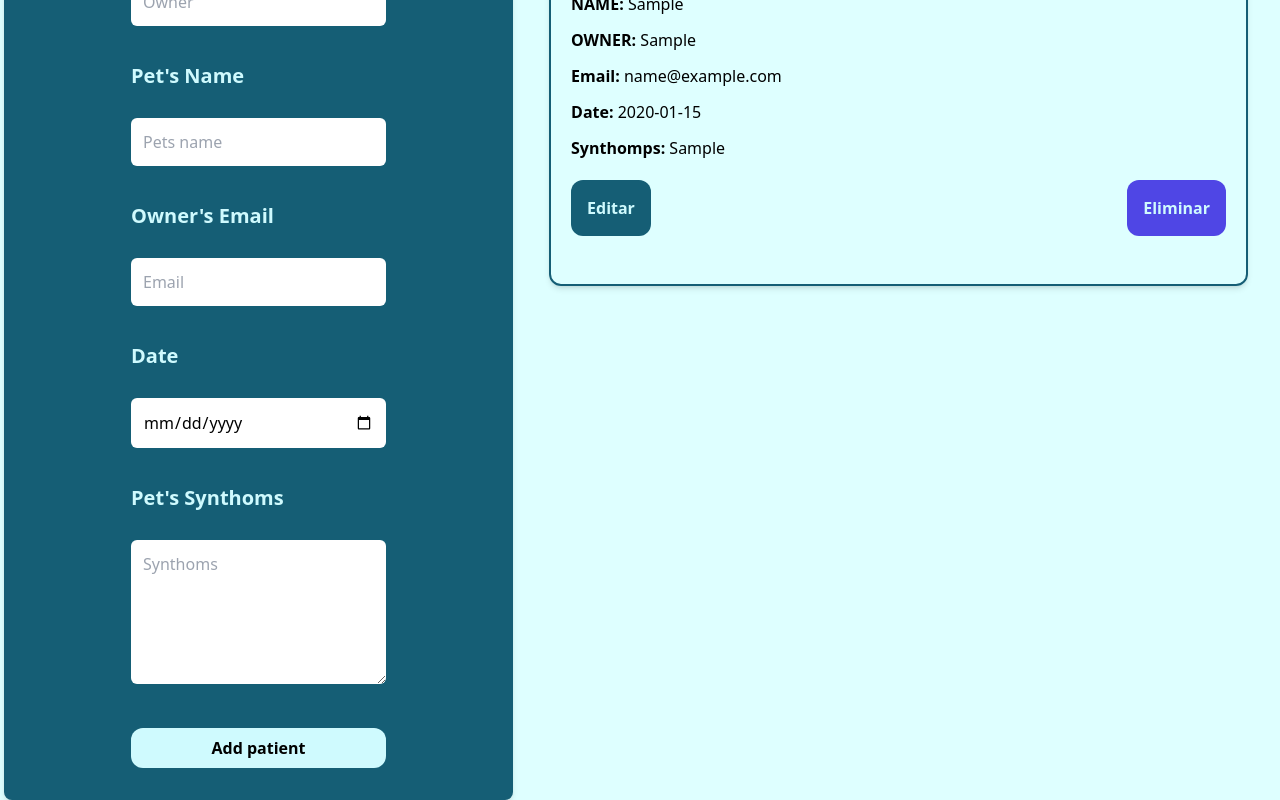
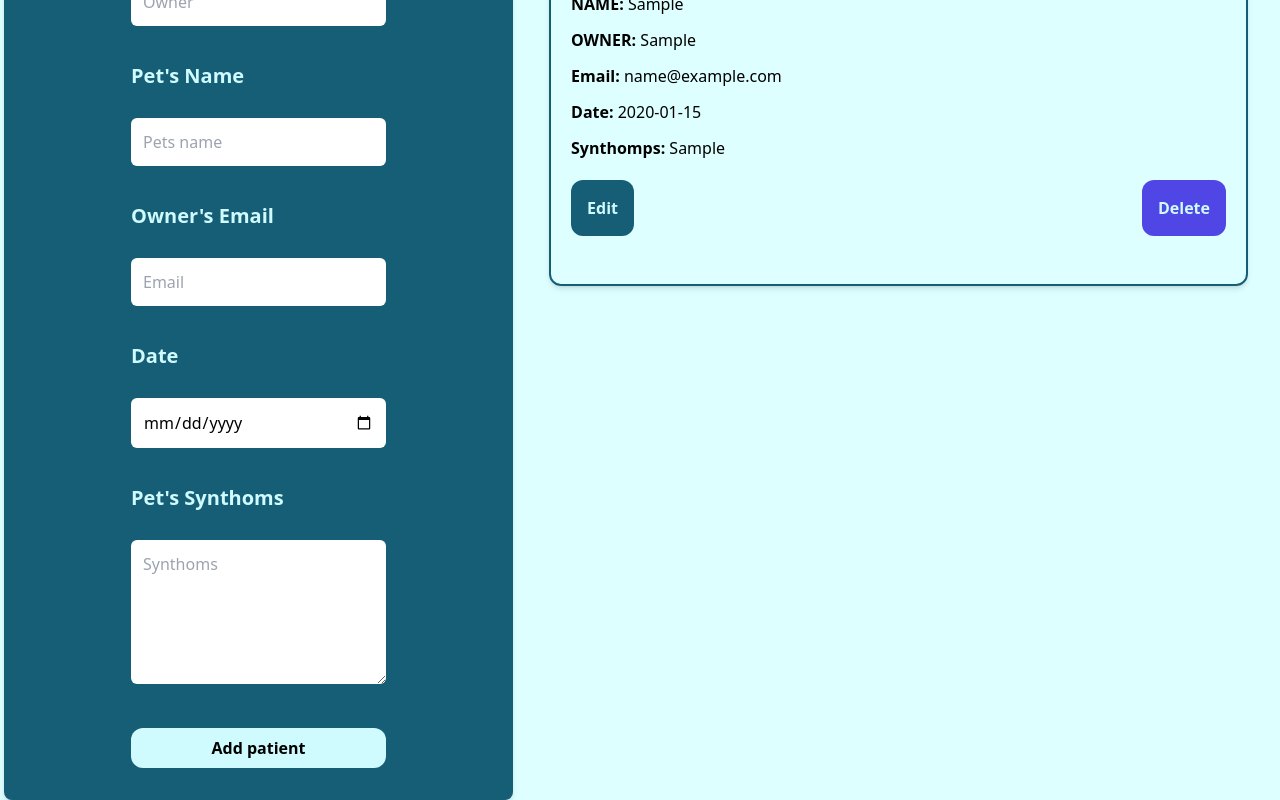
Before and after one commit to nilm9/react-clients, a React (Vite) app: page / in a window 1280 px wide. Both pictures are taken after typing "Sample", "Sample", "name@example.com", "2020-01-15", "Sample" into the empty fields and a click on the button "Add patient". Shown: the part 410-1210 px from the top of the page. Built offline with nearby package versions, Linux system fonts and the light colour scheme.

Commit message:
finished project v.3

```diff
--- a/src/components/Patient.jsx
+++ b/src/components/Patient.jsx
@@ -37,8 +37,8 @@ const Patient = ({patients ,setPatient, deletePatient}) => {
 
       <div className="flex place-content-between">
 
-        <button type="button" className='p-4 bg-cyan-800 hover:bg-cyan-900 text-cyan-100 font-semibold rounded-xl my-2' onClick={()=>setPatient(patients)}> Editar</button>
-        <button type="button" className='p-4 bg-indigo-600 hover:bg-indigo-900 text-cyan-100 font-semibold rounded-xl my-2' onClick={handleEliminar}>Eliminar</button>
+        <button type="button" className='p-4 bg-cyan-800 hover:bg-cyan-900 text-cyan-100 font-semibold rounded-xl my-2' onClick={()=>setPatient(patients)}> Edit</button>
+        <button type="button" className='p-4 bg-indigo-600 hover:bg-indigo-900 text-cyan-100 font-semibold rounded-xl my-2' onClick={handleEliminar}>Delete</button>
 
       </div>
 
```
